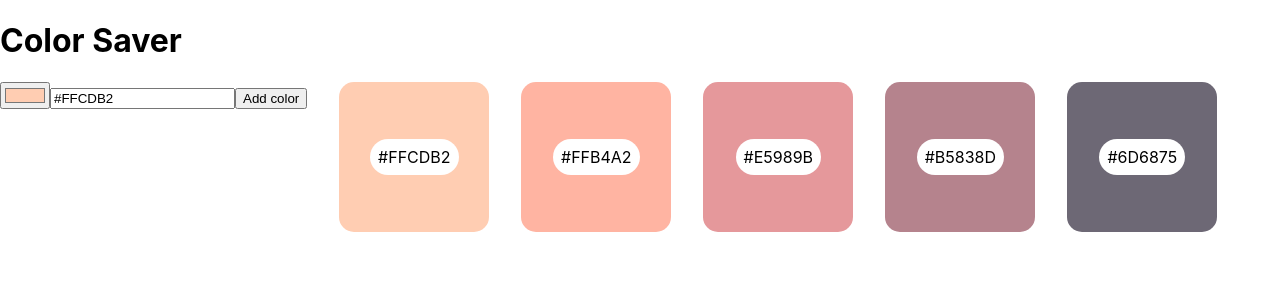
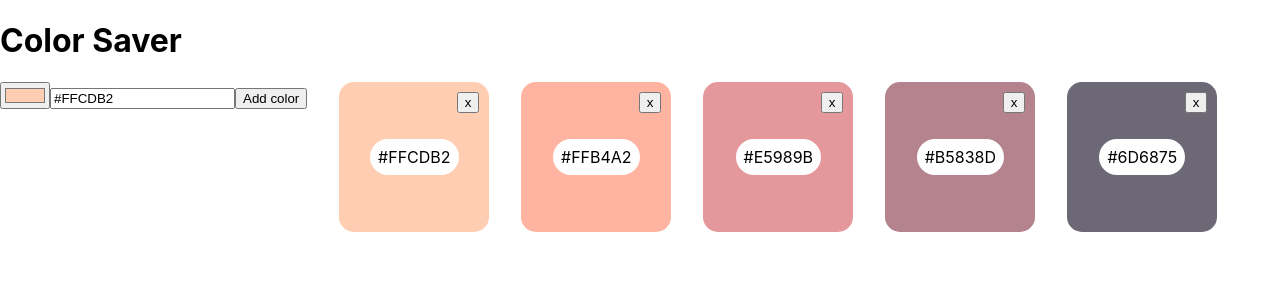
Before and after one commit to Luxa23/color-saver-app, a React (Create React App) app: page / in a window 1280 px wide. Shown: the top 300 px of the page. Built offline with nearby package versions, Linux system fonts and the light colour scheme.

Commit message:
Added x-button (#8)

```diff
--- a/src/components/ColorCard.jsx
+++ b/src/components/ColorCard.jsx
@@ -6,6 +6,7 @@ export default function ColorCard({ color }) {
       <span onClick={handleClick} color={color}>
         {color}
       </span>
+      <button>x</button>
     </StyledColorCard>
   );
   function handleClick() {
--- a/src/components/StyledColorCard.jsx
+++ b/src/components/StyledColorCard.jsx
@@ -8,6 +8,7 @@ const StyledColorCard = styled.div`
   display: flex;
   justify-content: center;
   align-items: center;
+  position: relative;
 
   span {
     background-color: white;
@@ -15,6 +16,12 @@ const StyledColorCard = styled.div`
     border-radius: 999px;
     cursor: pointer;
   }
+
+  button {
+    position: absolute;
+    top: 10px;
+    right: 10px;
+  }
 `;
 
 export default StyledColorCard;
```
